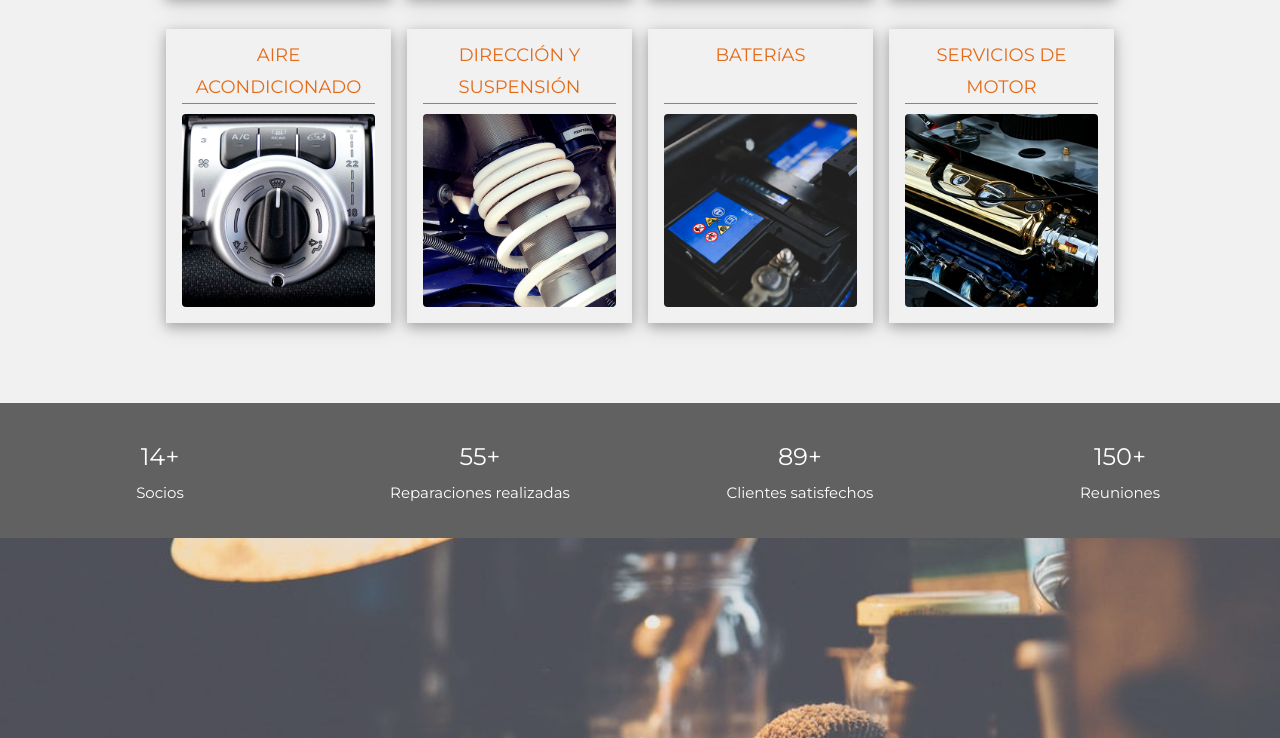
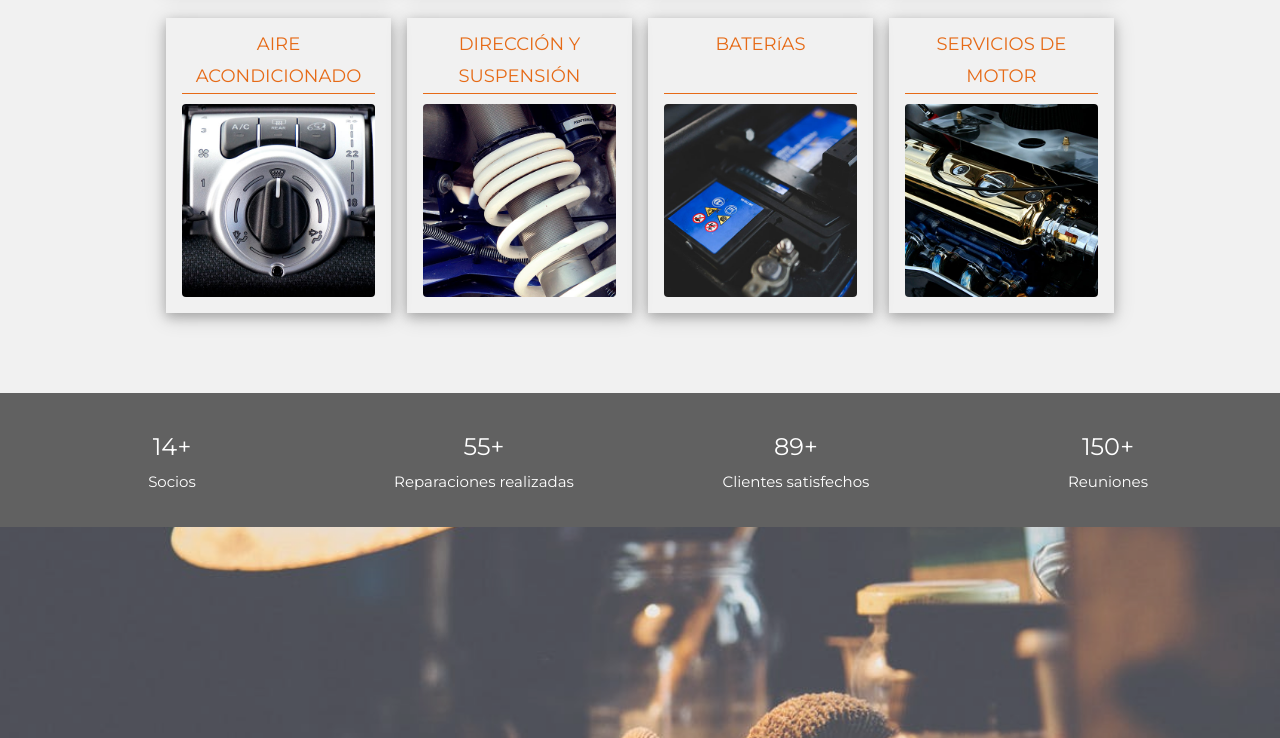
Before and after one commit to valmanauto/valmanauto.github.io, a plain HTML site: page index.html in a window 1280 px wide. Shown: the part 3287-4025 px from the top of the page. Drawn offline with nearby package versions, Linux system fonts and the light colour scheme.

Commit message:
añadimos padding left y right 16 px

```diff
--- a/css/db-app.css
+++ b/css/db-app.css
@@ -136,6 +136,11 @@ html {
 
 .ta-padding-b-16{
     padding-bottom:16px;
+}
+
+.ta-padding-lr-16{
+    padding-left:16px;
+    padding-right:16px;
 }
 
 
--- a/index.html
+++ b/index.html
@@ -158,12 +158,12 @@
             </div>
         </div>
 
-        <div class="w3-cell-row w3-content w3-padding-64">
+        <div class="w3-container w3-cell-row w3-content w3-padding-64">
             <div class="w3-cell w3-mobile" style="width:50%">
                 <img src="./images/discount.jpeg" class="w3-round w3-image"
                         alt="Discounts">
             </div>
-            <div class="w3-container w3-cell w3-cell-middle w3-mobile ta-mobile" style="width:50%">
+            <div class="w3-cell w3-cell-middle w3-mobile ta-mobile" style="width:50%">
                 <h2 class="w3-center"><strong>DESCUENTOS EN LOS SIGUIENTES SERVICIOS:</strong></h2>
                 <ul class="w3-ul w3-center w3-large w3-white">
                     <li>FRENOS Y REPARACIÓN DE FRENOS</li>
@@ -182,7 +182,7 @@
             -->
         </div>
 
-        <div class="w3-container w3-padding-64 w3-light-grey" id="services">
+        <div class="w3-padding-64 w3-light-grey" id="services">
             <h2 class="w3-center ta-color-7"><strong>SERVICIOS DE REPARACIÓN</strong></h2>
             <div class="w3-row-padding w3-content">
 
@@ -270,7 +270,7 @@
         </div>
 
 
-        <div class="w3-row w3-center w3-dark-grey w3-padding-16">
+        <div class="w3-row w3-center w3-dark-grey w3-padding-16 ta-padding-lr-16">
             <div class="w3-quarter w3-section">
                 <span class="w3-xlarge">14+</span><br>
                 Socios
```
